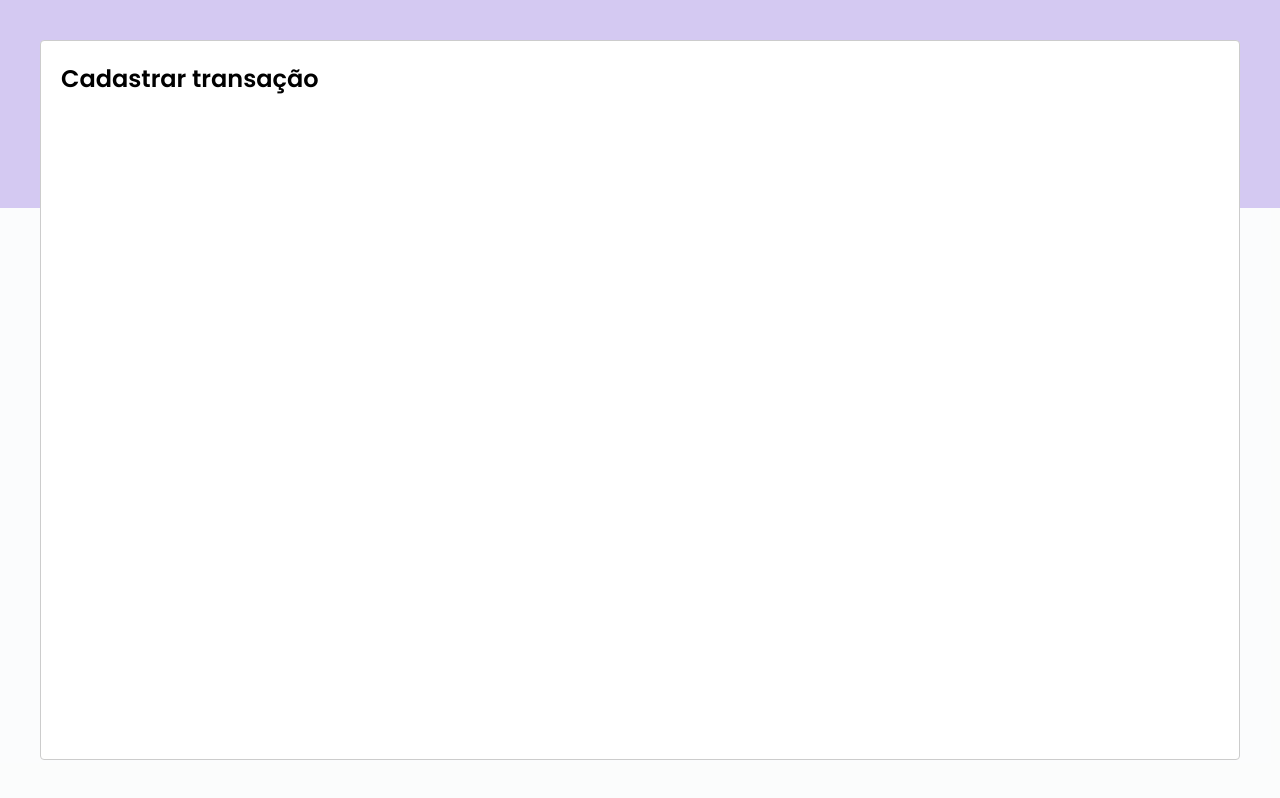
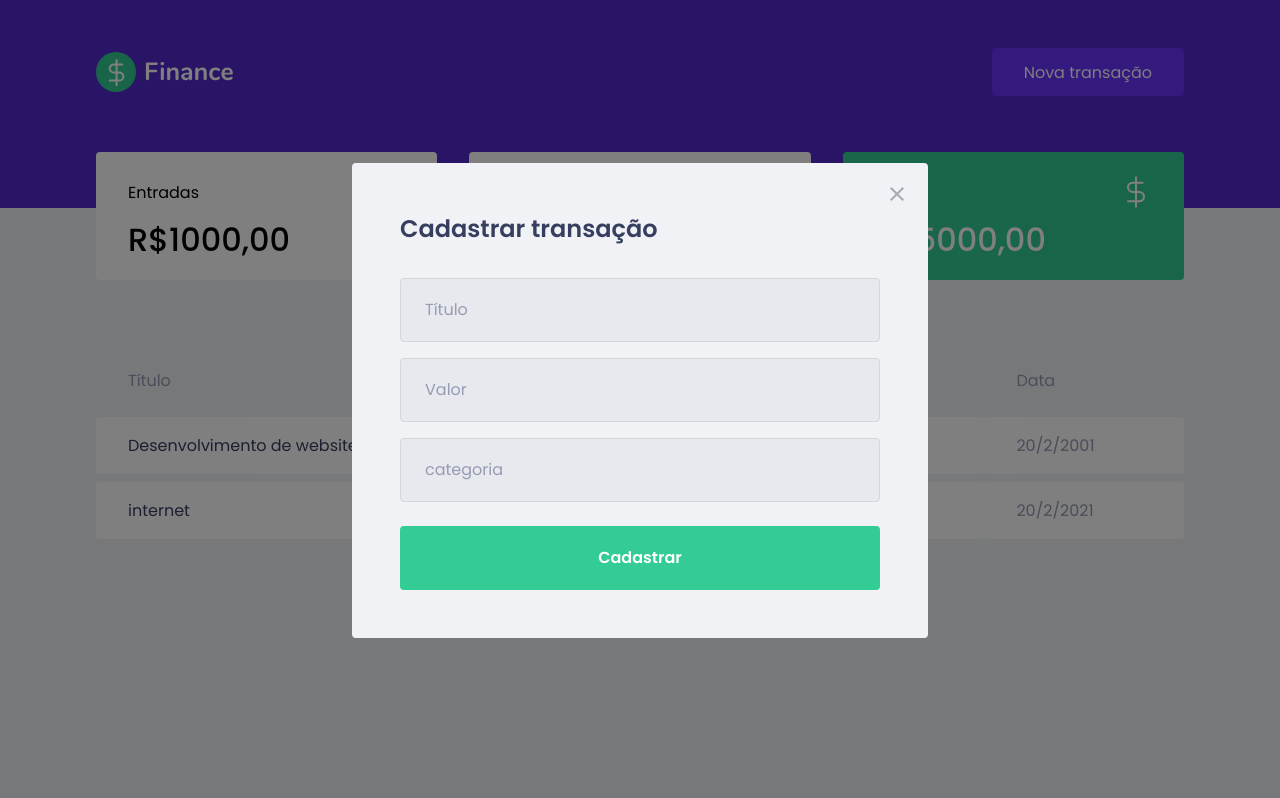
Before and after one commit to FabioSntos/Finance, a React (Create React App) app: page / in a window 1280 px wide. Both pictures are taken after a click on the button "Nova transação". Built offline with nearby package versions, Linux system fonts and the light colour scheme; no server answers; what miragejs would draw is missing.

Commit message:
modal content stylization

```diff
--- a/src/components/NewTransactionModal/index.tsx
+++ b/src/components/NewTransactionModal/index.tsx
@@ -1,4 +1,8 @@
 import Modal from "react-modal";
+import { Container } from "./styles";
+
+//assets
+import closeImg from "../../assets/close.svg";
 
 interface newTransactionModalProps {
   isOpen: boolean;
@@ -10,8 +14,26 @@
   onRequestClose,
 }: newTransactionModalProps) => {
   return (
-    <Modal isOpen={isOpen} onRequestClose={onRequestClose}>
-      <h2>Cadastrar transação</h2>
+    <Modal
+      isOpen={isOpen}
+      onRequestClose={onRequestClose}
+      overlayClassName="react-modal-overlay"
+      className="react-modal-content"
+    >
+      <button
+        type="button"
+        onClick={onRequestClose}
+        className="React-modal-close"
+      >
+        <img src={closeImg} alt="fechar Modal" />
+      </button>
+      <Container>
+        <h2>Cadastrar transação</h2>
+        <input placeholder="Título" />
+        <input type="number" placeholder="Valor" />
+        <input placeholder="categoria" />
+        <button type="submit">Cadastrar</button>
+      </Container>
     </Modal>
   );
 };
--- a/src/components/NewTransactionModal/styles.ts
+++ b/src/components/NewTransactionModal/styles.ts
@@ -1,3 +1,46 @@
 import styled from "styled-components";
 
-export const Container = styled.div``;
+export const Container = styled.form`
+  h2 {
+    color: var(--text-title);
+    font-size: 1.5rem;
+    margin-bottom: 2rem;
+  }
+
+  input {
+    width: 100%;
+    padding: 0 1.5rem;
+    height: 4rem;
+    border-radius: 0.25rem;
+
+    border: 1px solid #d7d7d7;
+    background: #e7e9ee;
+
+    font-weight: 400;
+    font-size: 1rem;
+
+    &::placeholder {
+      color: var(--text-body);
+    }
+    & + input {
+      margin-top: 1rem;
+    }
+  }
+  button[type="submit"] {
+    width: 100%;
+    padding: 0 1.5rem;
+    height: 4rem;
+    background: var(--green);
+    border-radius: 0.25rem;
+    color: #fff;
+    border: 0;
+    font-size: 1rem;
+    margin-top: 1.5rem;
+    transition: filter 0.3s;
+    font-weight: 600;
+
+    &:hover {
+      filter: brightness(0.9);
+    }
+  }
+`;
--- a/src/styles/GlobalStyles.ts
+++ b/src/styles/GlobalStyles.ts
@@ -49,6 +49,38 @@
     opacity:0.6;
     cursor: not-allowed;
   }
-`;
+   .react-modal-overlay{
+    background: rgba(0,0,0,0.5);
+
+    position: fixed;
+    top: 0;
+    left: 0;
+    right: 0;
+    bottom: 0;
+    display: flex;
+    align-items: center;
+    justify-content: center;
+  }
+  .react-modal-content{
+    width:100%;
+    max-width: 576px;
+    background: var(--background);
+    padding: 3rem;
+    position: relative;
+    border-radius: 0.25rem;
+  }
+  .React-modal-close {
+    position: absolute;
+    right: 1.5rem;
+    top: 1.5rem;
+    border: 0;
+    background: transparent;
+    transition: filter .2s;
+
+    &:hover {
+    filter: brightness(0.7);
+  }
+  }
+  `;
 
 export default GlobalStyles;
```
